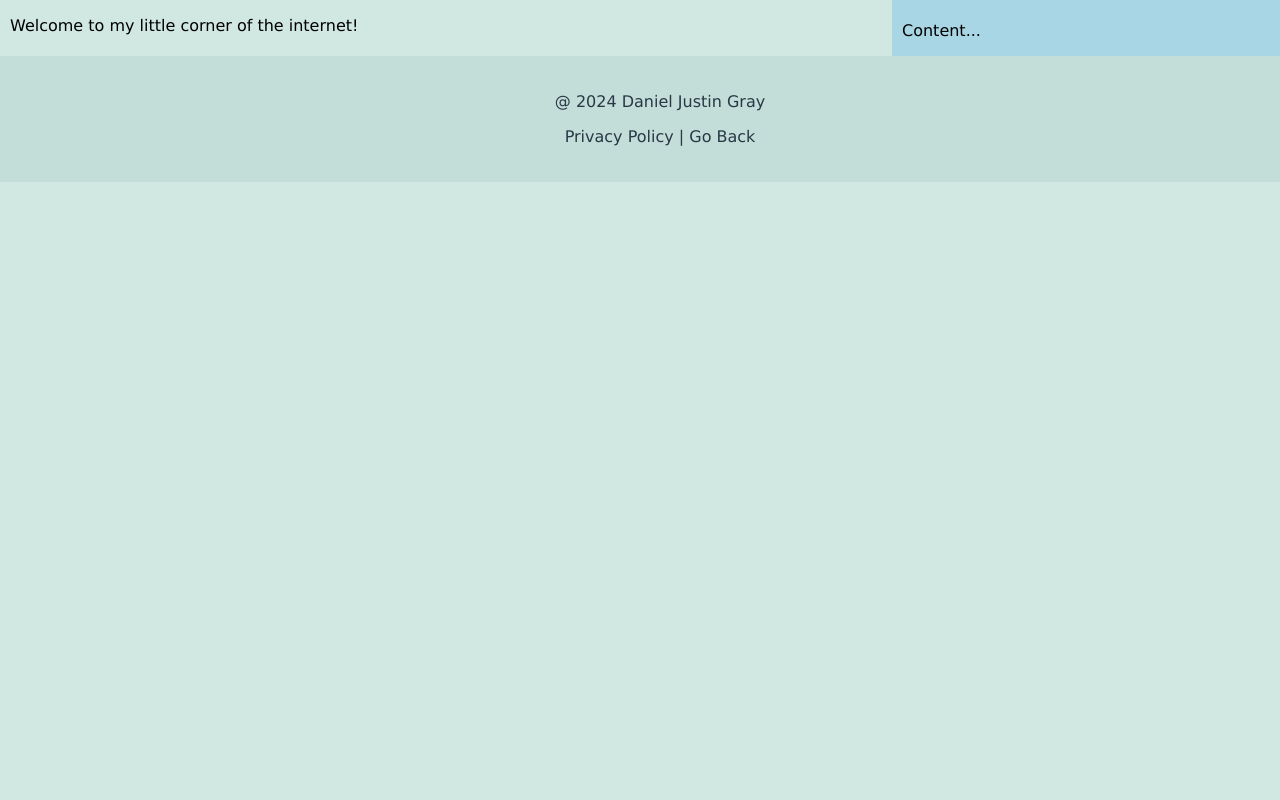
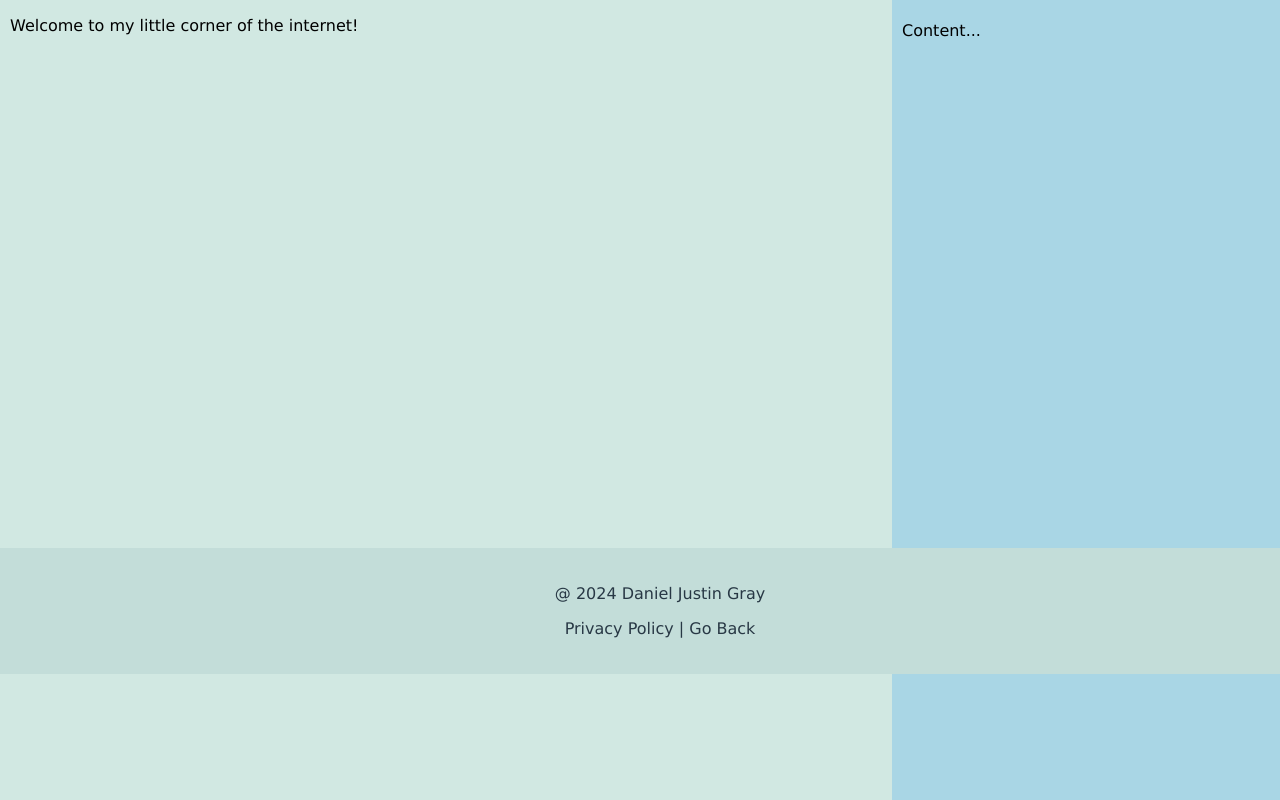
Before and after one commit to danieljustingray/danieljustingray, a PHP site: page / in a window 1280 px wide. Shown: the part 126-926 px from the top of the page. Before the commit the page ends 308 px from the top, so only its background shows below. Run offline with PHP 8.4, Linux system fonts and the light colour scheme.

Commit message:
added some stuffs

```diff
--- /dev/null
+++ b/downloads.html
@@ -0,0 +1,6 @@
+<title>Downloads</title>
+<style>body {font-family: Verdana;}</style>
+<h2>Downloads</h2>
+<ul>
+    <li><a href="Liederen Diessen 2024.pptx" download>Liederen Diessen 2024.pptx</a></li>
+</ul>
--- a/style.css
+++ b/style.css
@@ -44,6 +44,7 @@ section {
 article {
     padding-left: 10px;
     width: 70%;
+    height: 100vh;
 }
 aside {
     background-color: #A9D6E5;
@@ -61,6 +62,8 @@ footer {
     color: #283845;
     text-align: center;
     width: 100%;
+    bottom: 0;
+    position: fixed;
 }
 footer a {
     color: #283845;
@@ -84,14 +87,16 @@ button:hover {
     cursor: pointer;
 }
 
-@media screen and (max-width: 850px) {
+@media screen and (max-width: 600px) {
     section {
         flex-direction: column;
     }
     aside {
         width: 100%;
+        height: 50%;
     }
     article {
         width: 100%;
+        height: 50%;
     }
 }
--- a/wiki/grotesque.html
+++ b/wiki/grotesque.html
@@ -10,6 +10,10 @@
             font-family: Verdana;
             border-radius: 3px;
             box-shadow: inset #0008 0px 0.2px 1.2px, inset #fff8 0px 10px 0px;
+        }
+        article {
+            height: auto;
+            overflow-y: auto;
         }
     </style>
 </head>
```
Also changed, not shown: 1 other file.
